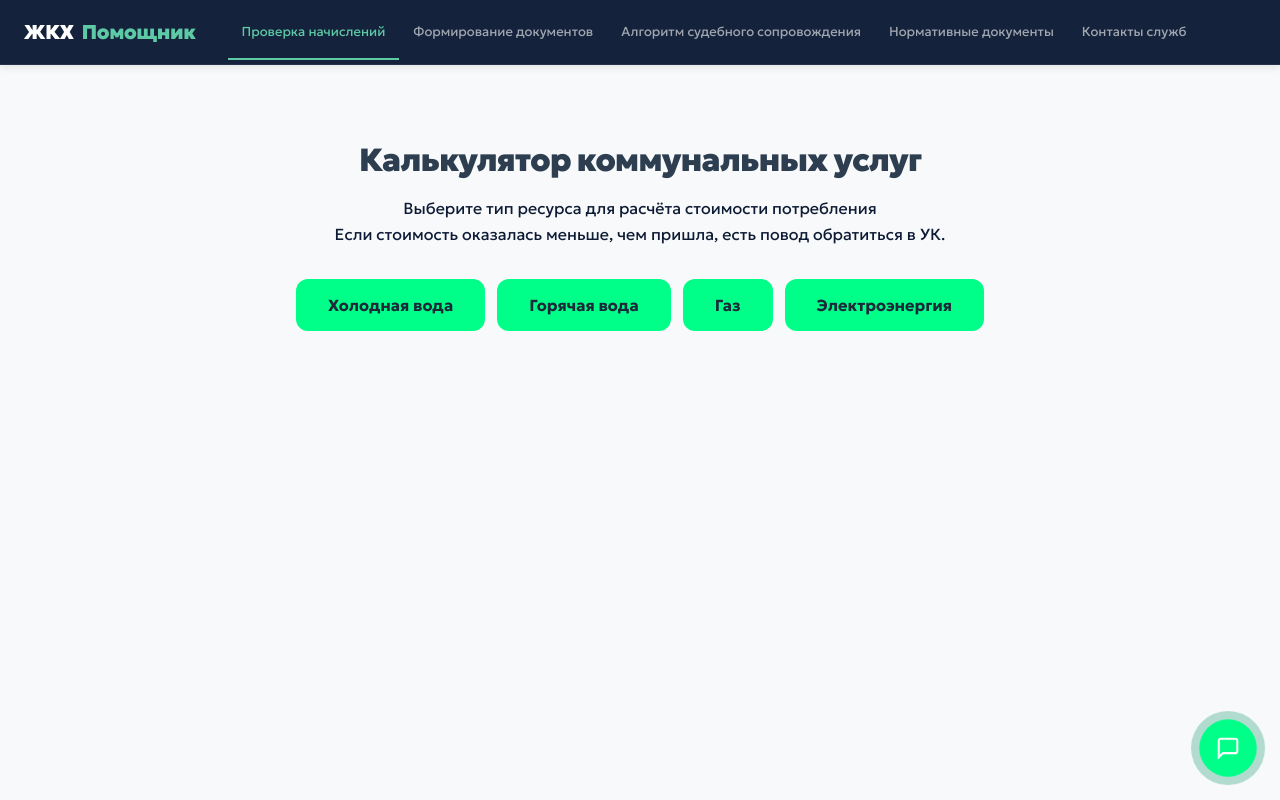
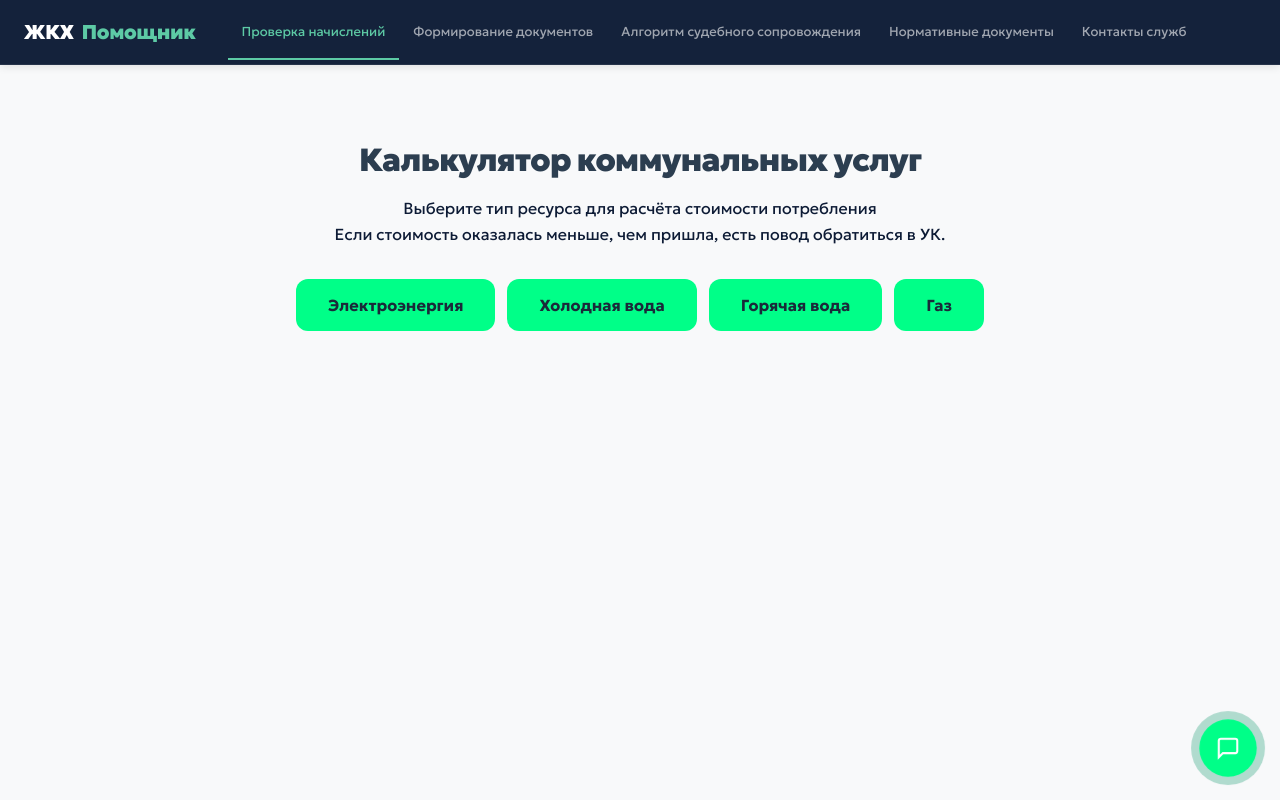
Before and after one commit to satret/zhkh-project, a React (Vite) app in the folder frontend/: page / in a window 1280 px wide. Both pictures are taken after a click on the button "Проверка начислений". Shown: the top 800 px of the page. Built offline with nearby package versions, Linux system fonts and the light colour scheme.

Commit message:
fix calculator button

```diff
--- a/frontend/src/pages/Calculator.jsx
+++ b/frontend/src/pages/Calculator.jsx
@@ -123,6 +123,9 @@ export default function ElectricityCalculator() {
       </div>
 
       <div className="calc-menu-grid">
+        <button className="btn btn-primary" onClick={() => setView('electricity')} aria-label="Перейти к расчёту электроэнергии">
+          <span className="calc-card-title">Электроэнергия</span>
+        </button>
         <button className="btn btn-primary">
           <span className="calc-card-title">Холодная вода</span>
         </button>
@@ -131,9 +134,6 @@ export default function ElectricityCalculator() {
         </button>
         <button className="btn btn-primary">
           <span className="calc-card-title">Газ</span>
-        </button>
-        <button className="btn btn-primary" onClick={() => setView('electricity')} aria-label="Перейти к расчёту электроэнергии">
-          <span className="calc-card-title">Электроэнергия</span>
         </button>
       </div>
     </div>
```
